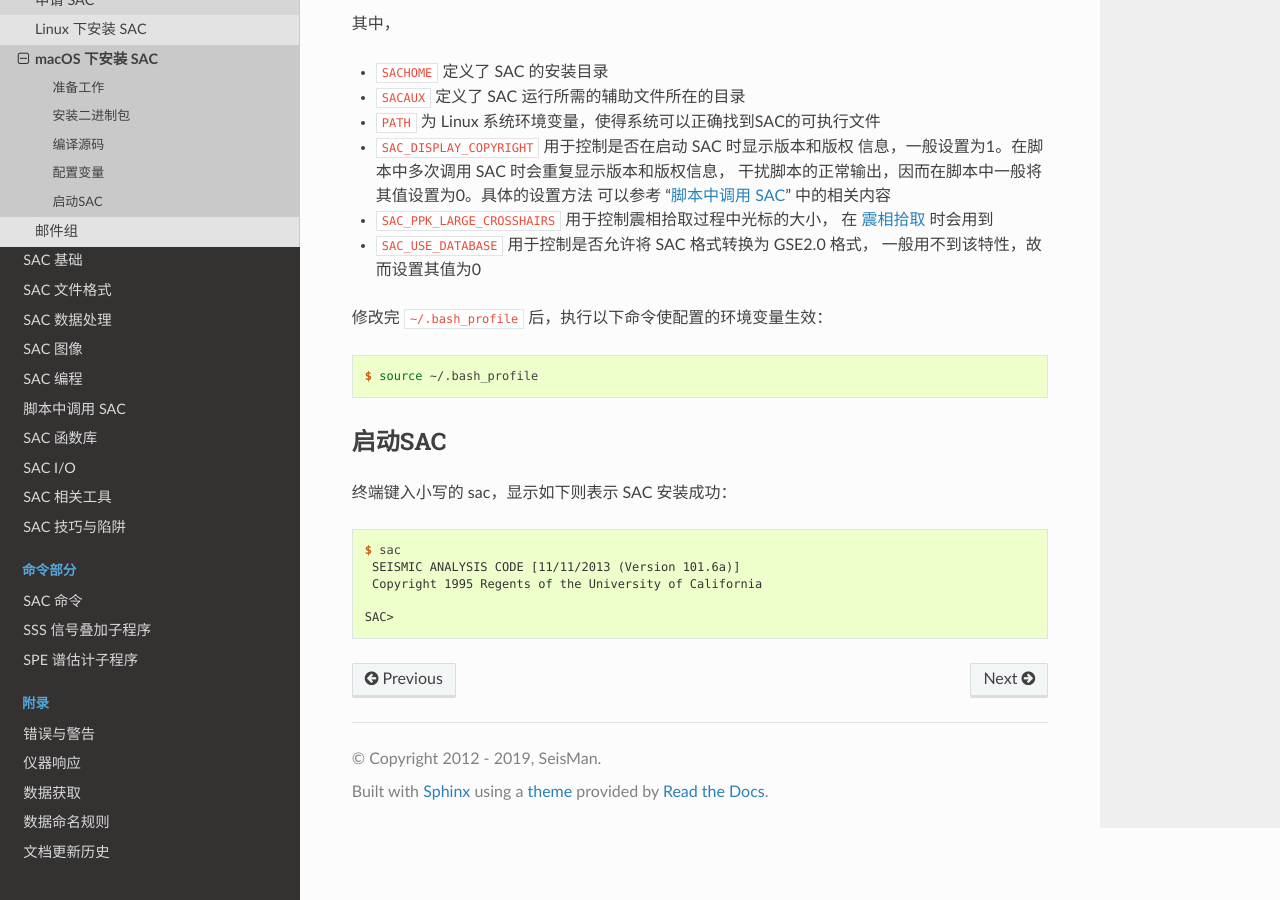
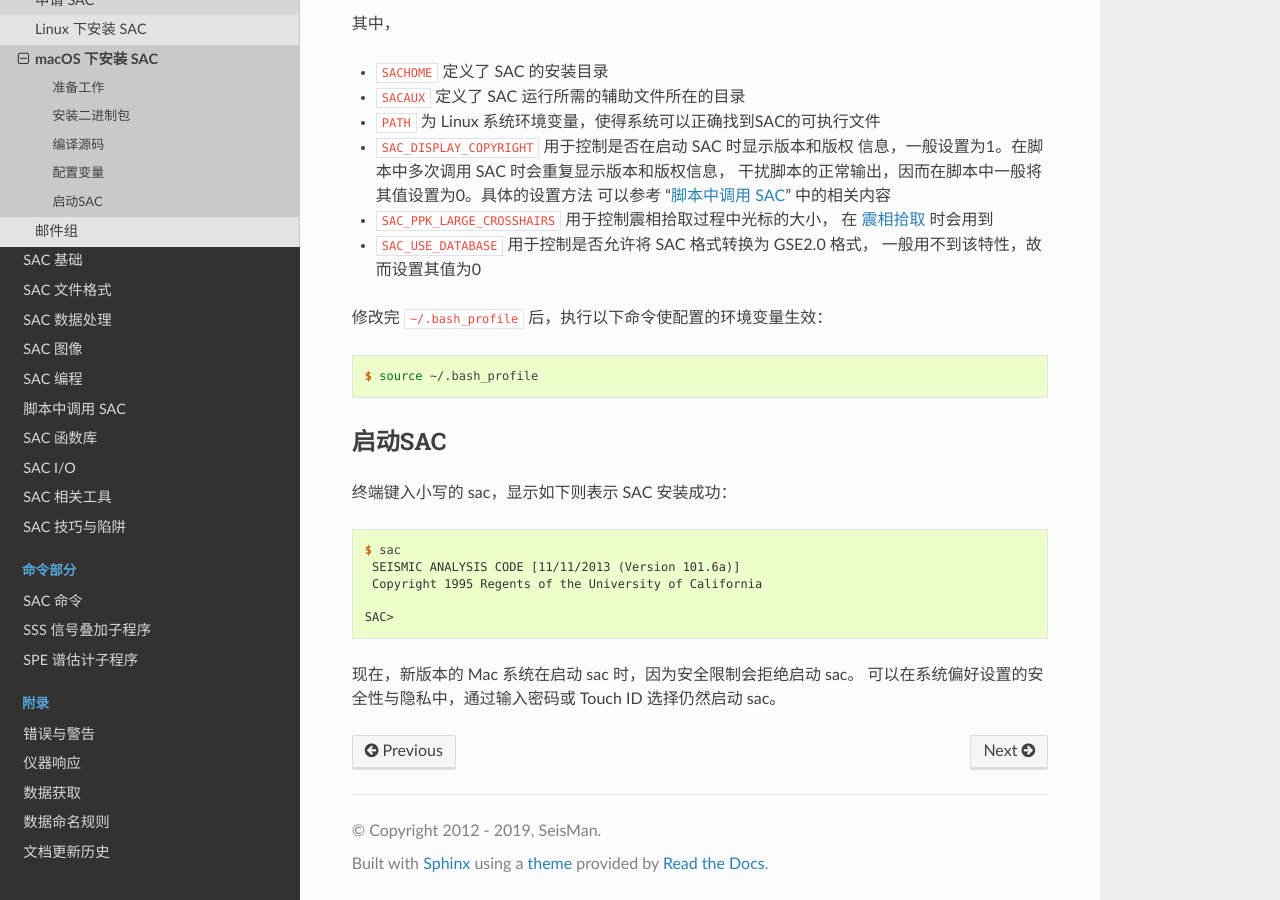
Before and after one commit to seisman/SAC_Docs_zh, a Sphinx documentation site: the page built from source/introduction/macOS-install.rst, in a window 1280 px wide and 900 px high, scrolled down 1431 px. Built offline with Sphinx 7.4.7 and the Read the Docs theme 2.0.0, drawn with Linux system fonts in a browser that asks for light colours.

Commit message:
添加 Mac 系统安装的说明：新系统需要授权才能启动sac (#146)

```diff
--- a/source/introduction/macOS-install.rst
+++ b/source/introduction/macOS-install.rst
@@ -99,3 +99,6 @@ Homebrew 用户可以使用如下命令安装：
      Copyright 1995 Regents of the University of California
 
     SAC>
+
+现在，新版本的 Mac 系统在启动 sac 时，因为安全限制会拒绝启动 sac。
+可以在系统偏好设置的安全性与隐私中，通过输入密码或 Touch ID 选择仍然启动 sac。
```
